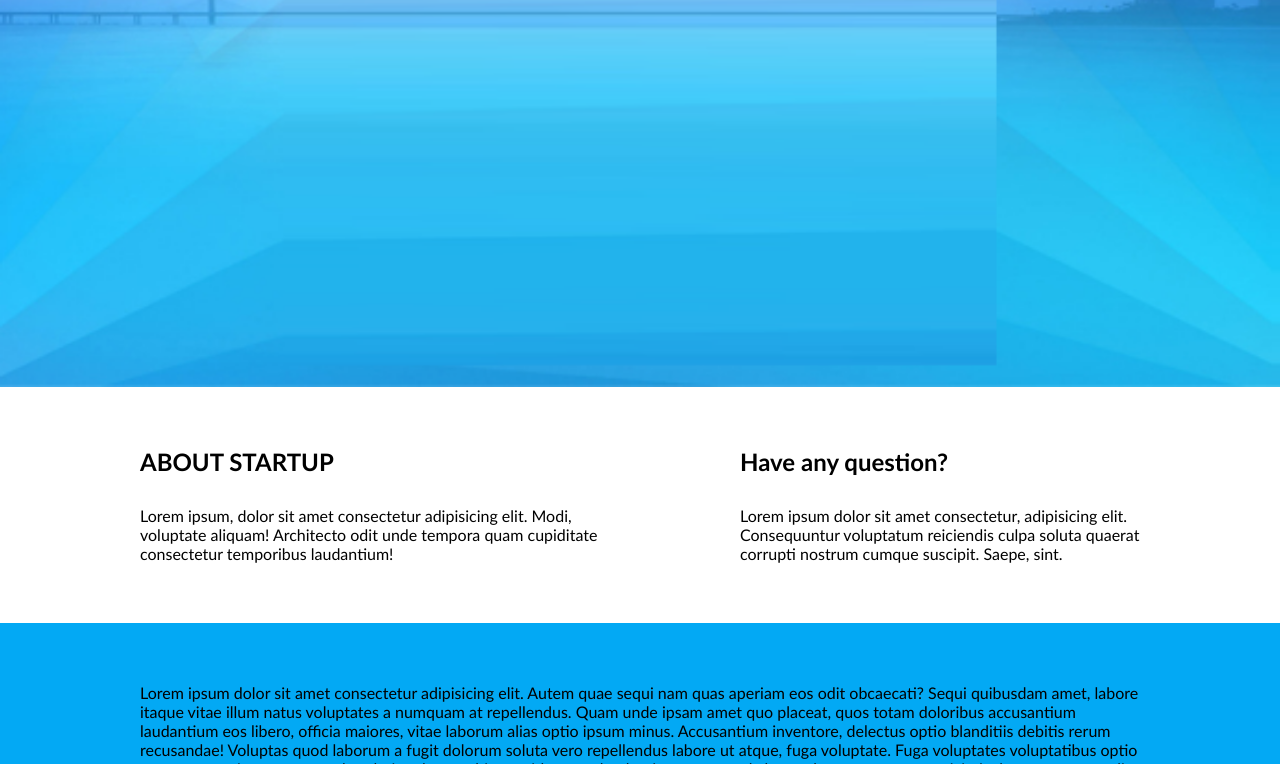
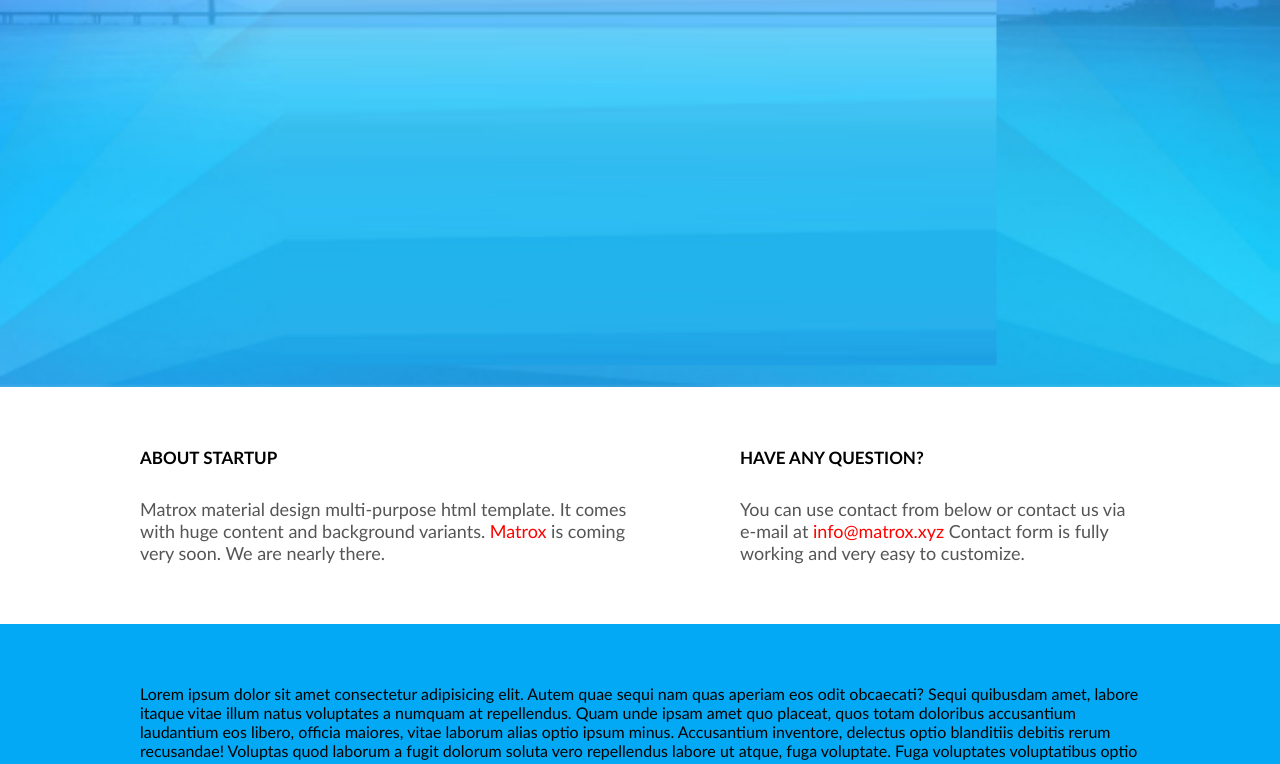
Before and after one commit to DomasTol/6-Coming-soon, a website: page index.html in a window 1280 px wide. Shown: the part 413-1177 px from the top of the page. Drawn offline with Linux system fonts and the light colour scheme.

Commit message:
Main section links #9

```diff
--- a/css/pages/home.css
+++ b/css/pages/home.css
@@ -29,6 +29,26 @@
 .hero .description {
     font-size: 20px;
 }
+
+.content-tittle{
+    text-transform: uppercase;
+    font-size: 17px;
+}
+
+.content-description {
+    color: #555;
+    font-size: 18px;
+}
+
+.content-description > a {
+    color:red;
+    text-decoration: none;
+}
+
+.content-description > a:hover{
+    text-decoration: underline;
+}
+
 @media (max-width: 600px) {
     .hero .tittle {
         font-size: 64px;
--- a/index.html
+++ b/index.html
@@ -18,15 +18,15 @@
                 <p class="description">An awesome new company for web resources is coming very soon. Enter your email to request an early invitation!</p>
             </div>
         </section>
-        <section class="container">
+        <section class="container main-content">
             <div class="row">
                 <div class="column left">
-                   <h2>ABOUT STARTUP</h2>
-                   <p>Lorem ipsum, dolor sit amet consectetur adipisicing elit. Modi, voluptate aliquam! Architecto odit unde tempora quam cupiditate consectetur temporibus laudantium!</p>
+                   <h2 class="content-tittle">ABOUT STARTUP</h2>
+                   <p class="content-description">Matrox material design multi-purpose html template. It comes with huge content and background variants. <a href="./">Matrox</a> is coming very soon. We are nearly there.</p>
                 </div>
                 <div class="column right">
-                   <h2>Have any question?</h2>
-                   <p>Lorem ipsum dolor sit amet consectetur, adipisicing elit. Consequuntur voluptatum reiciendis culpa soluta quaerat corrupti nostrum cumque suscipit. Saepe, sint.</p>
+                   <h2 class="content-tittle">Have any question?</h2>
+                   <p class="content-description">You can use contact from below or contact us via e-mail at <a href="mailto:info@matrox.xyz">info@matrox.xyz</a> Contact form is fully working and very easy to customize.</p>
                 </div>
             </div>
         </section>
```
